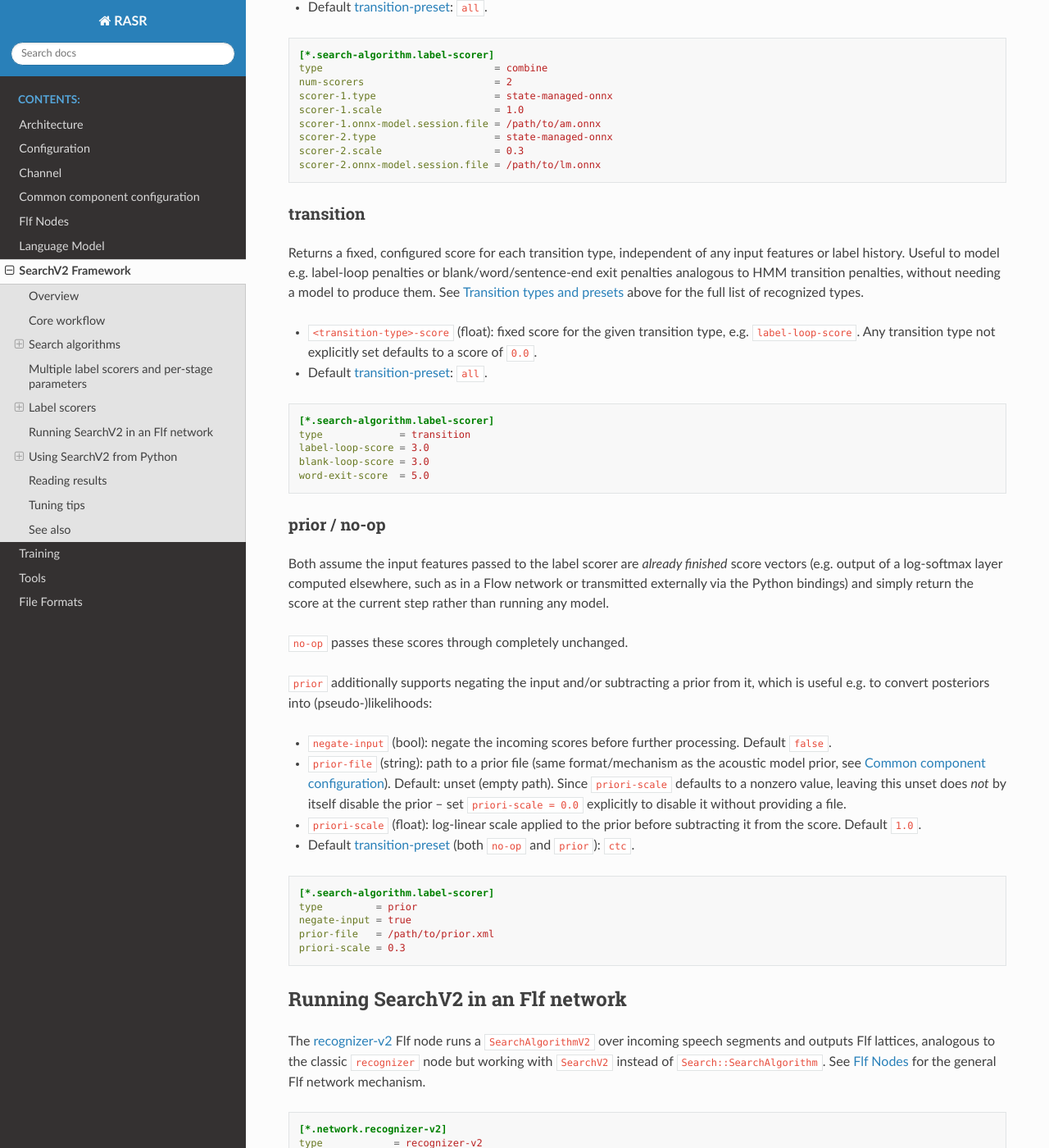
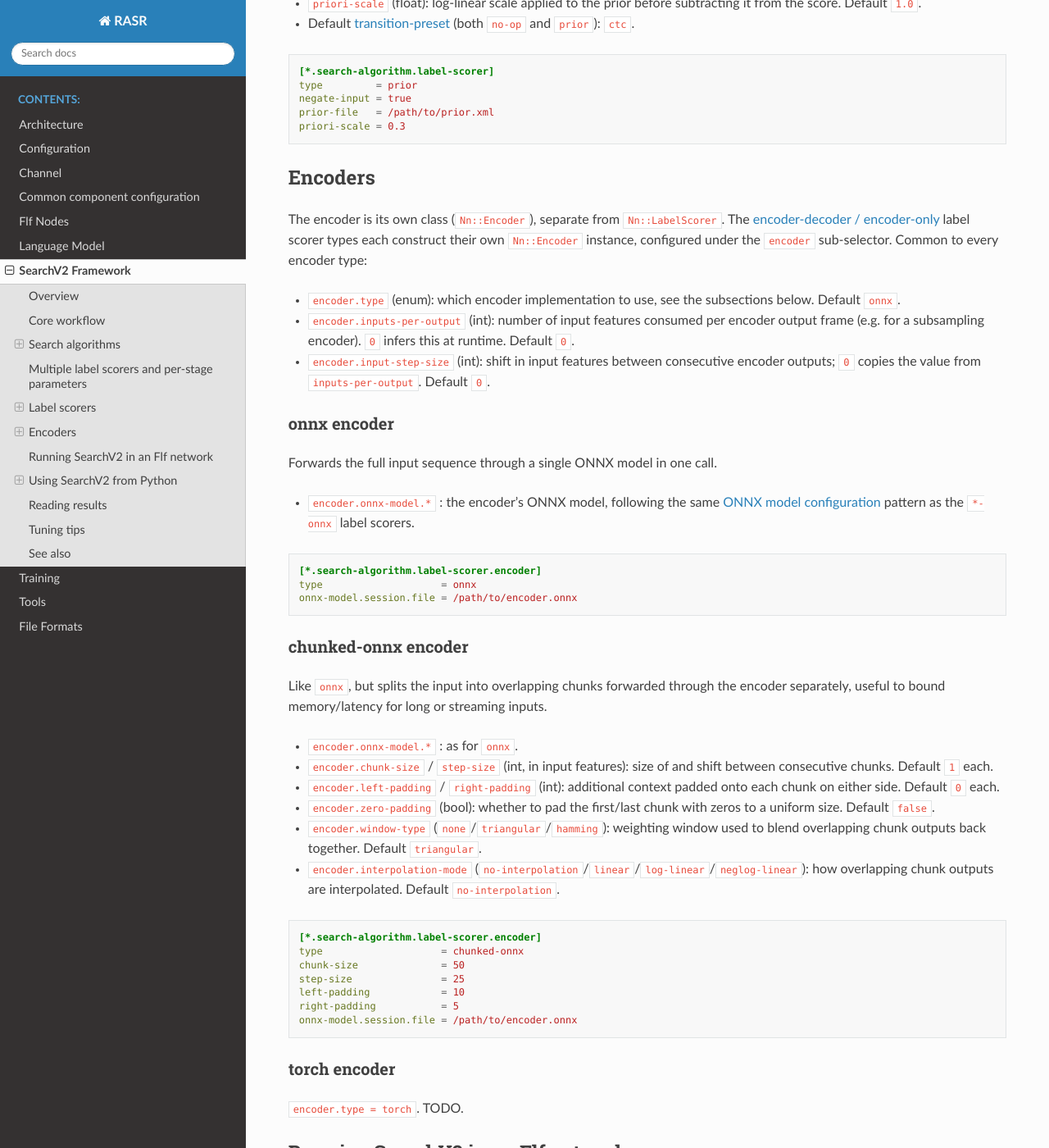
Before and after one commit to rwth-i6/rasr, a Sphinx documentation site: the page built from doc/search_v2.rst, in a window 1280 px wide and 1400 px high, scrolled down 16729 px. Shown: the whole window at 82% size. Built offline with Sphinx 7.4.7 and the Read the Docs theme 3.1.0, drawn with Linux system fonts in a browser that asks for light colours; some of the changed text lies outside the part shown.

Commit message:
Make 'Encoder' it's own top-level section, adjust references and add possible values for enums

```diff
--- a/doc/search_v2.rst
+++ b/doc/search_v2.rst
@@ -455,7 +455,7 @@ Built-in label scorer types include:
 
 * ``no-context-onnx``, ``fixed-context-onnx``, ``stateful-onnx``, ``state-managed-onnx``: forward
   features (and, depending on type, label history/hidden state) through an ONNX model.
-* ``encoder-decoder`` / ``encoder-only``: wrap a separate encoder (see ``encoder`` sub-selector) that
+* ``encoder-decoder`` / ``encoder-only``: wrap a separate encoder (see :ref:`Encoders` below) that
   pre-processes features, combined with a decoder label scorer (or no decoder, for encoder-only models).
 * ``ctc-prefix``: wraps a time-synchronous CTC scorer and derives label-synchronous prefix scores from it
   (useful with ``lexiconfree-labelsync-beam-search``).
@@ -532,8 +532,8 @@ have no ``transition-preset`` of their own and always report whichever transitio
 ONNX model configuration
 ^^^^^^^^^^^^^^^^^^^^^^^^^
 
-The four ``*-onnx`` label scorers below (and the ``onnx``/``chunked-onnx`` encoders used by
-``encoder-decoder``/``encoder-only``) all wrap one or more ONNX Runtime sessions and share the same
+The four ``*-onnx`` label scorers below (and the ``onnx``/``chunked-onnx`` :ref:`encoders <Encoders>` used by
+:ref:`encoder-decoder / encoder-only`) all wrap one or more ONNX Runtime sessions and share the same
 sub-configuration pattern for each wrapped model, under a model-specific selector (e.g. ``onnx-model`` for the
 single-model scorers):
 
@@ -678,6 +678,7 @@ encoder output. It automatically handles passing encoder output into the decoder
 ``encoder-only`` is the same idea without a "real" decoder: the encoder output *is* the score (wrapped in a
 trivial pass-through decoder), used when encoder and output/CTC layer are exported as a single ONNX graph.
 
+* ``encoder.*`` : configuration of the wrapped encoder, see :ref:`Encoders` below.
 * ``decoder.*`` : configuration of the wrapped decoder label scorer (``encoder-decoder`` only), same
   parameters as the chosen ``decoder.type`` label scorer.
 * No :ref:`transition-preset <Transition types and presets>` of their own -- always report whichever transition
@@ -691,66 +692,6 @@ trivial pass-through decoder), used when encoder and output/CTC layer are export
     encoder.onnx-model.session.file = /path/to/encoder.onnx
     decoder.type                    = state-managed-onnx
     decoder.onnx-model.session.file = /path/to/decoder.onnx
-
-Encoders
-""""""""
-
-The encoder is its own class (``Nn::Encoder``), separate from ``Nn::LabelScorer``: ``encoder-decoder`` and
-``encoder-only`` each construct their own ``Nn::Encoder`` instance, configured under the ``encoder``
-sub-selector. Common to every encoder type:
-
-* ``encoder.type`` (enum): which encoder implementation to use. Default ``onnx``.
-* ``encoder.inputs-per-output`` (int): number of input features consumed per encoder output frame (e.g. for a
-  subsampling encoder). ``0`` infers this at runtime. Default ``0``.
-* ``encoder.input-step-size`` (int): shift in input features between consecutive encoder outputs; ``0`` copies
-  the value from ``inputs-per-output``. Default ``0``.
-
-onnx encoder
-~~~~~~~~~~~~
-
-Forwards the full input sequence through a single ONNX model in one call.
-
-* ``encoder.onnx-model.*`` : the encoder's ONNX model, following the same :ref:`ONNX model configuration`
-  pattern as the ``*-onnx`` label scorers.
-
-.. code-block:: ini
-
-    [*.search-algorithm.label-scorer.encoder]
-    type                    = onnx
-    onnx-model.session.file = /path/to/encoder.onnx
-
-chunked-onnx encoder
-~~~~~~~~~~~~~~~~~~~~
-
-Like ``onnx``, but splits the input into overlapping chunks forwarded through the encoder separately, useful
-to bound memory/latency for long or streaming inputs.
-
-* ``encoder.onnx-model.*`` : as for ``onnx``.
-* ``encoder.chunk-size`` / ``step-size`` (int, in input features): size of and shift between consecutive
-  chunks. Default ``1`` each.
-* ``encoder.left-padding`` / ``right-padding`` (int): additional context padded onto each chunk on either side.
-  Default ``0`` each.
-* ``encoder.zero-padding`` (bool): whether to pad the first/last chunk with zeros to a uniform size. Default
-  ``false``.
-* ``encoder.window-type`` (enum): weighting window used to blend overlapping chunk outputs back together.
-  Default ``triangular``.
-* ``encoder.interpolation-mode`` (enum): how overlapping chunk outputs are interpolated. Default
-  ``no-interpolation``.
-
-.. code-block:: ini
-
-    [*.search-algorithm.label-scorer.encoder]
-    type                    = chunked-onnx
-    chunk-size              = 50
-    step-size               = 25
-    left-padding            = 10
-    right-padding           = 5
-    onnx-model.session.file = /path/to/encoder.onnx
-
-torch encoder
-~~~~~~~~~~~~~
-
-``encoder.type = torch``. TODO.
 
 ctc-prefix
 ^^^^^^^^^^^
@@ -854,6 +795,66 @@ and/or subtracting a prior from it, which is useful e.g. to convert posteriors i
     negate-input = true
     prior-file   = /path/to/prior.xml
     priori-scale = 0.3
+
+Encoders
+--------
+
+The encoder is its own class (``Nn::Encoder``), separate from ``Nn::LabelScorer``. The
+:ref:`encoder-decoder / encoder-only` label scorer types each construct their own ``Nn::Encoder`` instance,
+configured under the ``encoder`` sub-selector. Common to every encoder type:
+
+* ``encoder.type`` (enum): which encoder implementation to use, see the subsections below. Default ``onnx``.
+* ``encoder.inputs-per-output`` (int): number of input features consumed per encoder output frame (e.g. for a
+  subsampling encoder). ``0`` infers this at runtime. Default ``0``.
+* ``encoder.input-step-size`` (int): shift in input features between consecutive encoder outputs; ``0`` copies
+  the value from ``inputs-per-output``. Default ``0``.
+
+onnx encoder
+^^^^^^^^^^^^
+
+Forwards the full input sequence through a single ONNX model in one call.
+
+* ``encoder.onnx-model.*`` : the encoder's ONNX model, following the same :ref:`ONNX model configuration`
+  pattern as the ``*-onnx`` label scorers.
+
+.. code-block:: ini
+
+    [*.search-algorithm.label-scorer.encoder]
+    type                    = onnx
+    onnx-model.session.file = /path/to/encoder.onnx
+
+chunked-onnx encoder
+^^^^^^^^^^^^^^^^^^^^
+
+Like ``onnx``, but splits the input into overlapping chunks forwarded through the encoder separately, useful
+to bound memory/latency for long or streaming inputs.
+
+* ``encoder.onnx-model.*`` : as for ``onnx``.
+* ``encoder.chunk-size`` / ``step-size`` (int, in input features): size of and shift between consecutive
+  chunks. Default ``1`` each.
+* ``encoder.left-padding`` / ``right-padding`` (int): additional context padded onto each chunk on either side.
+  Default ``0`` each.
+* ``encoder.zero-padding`` (bool): whether to pad the first/last chunk with zeros to a uniform size. Default
+  ``false``.
+* ``encoder.window-type`` (``none``/``triangular``/``hamming``): weighting window used to blend overlapping
+  chunk outputs back together. Default ``triangular``.
+* ``encoder.interpolation-mode`` (``no-interpolation``/``linear``/``log-linear``/``neglog-linear``): how
+  overlapping chunk outputs are interpolated. Default ``no-interpolation``.
+
+.. code-block:: ini
+
+    [*.search-algorithm.label-scorer.encoder]
+    type                    = chunked-onnx
+    chunk-size              = 50
+    step-size               = 25
+    left-padding            = 10
+    right-padding           = 5
+    onnx-model.session.file = /path/to/encoder.onnx
+
+torch encoder
+^^^^^^^^^^^^^
+
+``encoder.type = torch``. TODO.
 
 Running SearchV2 in an Flf network
 ------------------------------------
```
